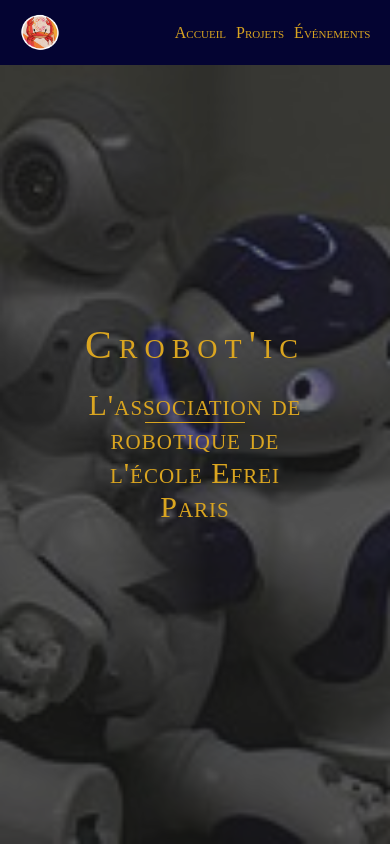
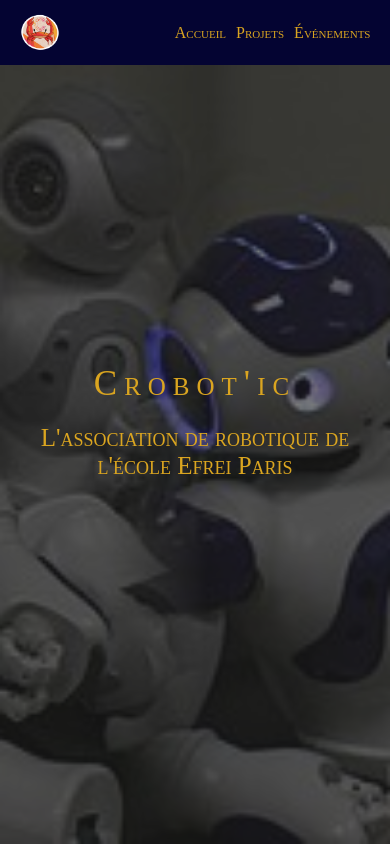
Before and after one commit to Crobot-ic/WebSite, a React (Vite) app in the folder Web/: page / in a window 390 px wide. Shown: the top 844 px of the page. Built offline with nearby package versions, Linux system fonts and the light colour scheme.

Commit message:
Home page - Responsive

```diff
--- a/Web/src/components/Home/MainPage.jsx
+++ b/Web/src/components/Home/MainPage.jsx
@@ -9,7 +9,6 @@
                 </div>
                 <h3 className="main-page-info-slogan">L'association de robotique de l'école Efrei Paris</h3>
             </div>
-            <div className="main-page-sep"></div>
         </section>
     )
 }
--- a/Web/src/styles/css/index.css
+++ b/Web/src/styles/css/index.css
@@ -340,27 +340,21 @@
   text-align: center;
 }
 .main-page-info-title-content {
-  font-size: 40px;
+  font-size: 35px;
   font-weight: 500;
   letter-spacing: 7px;
 }
 .main-page-info-slogan {
-  font-size: 30px;
+  width: 85vw;
+  font-size: 25px;
   font-weight: 500;
-  letter-spacing: 1px;
   opacity: 0;
   animation: apparitionTitle 0.8s ease-in 0.5s forwards;
 }
-.main-page-sep {
-  position: absolute;
-  top: 50%;
-  left: 50%;
-  transform: translate(-50%, -50%);
-  width: 0;
-  height: 1px;
-  z-index: 1000;
-  background-color: goldenrod;
-  animation: appScaleWidth 0.7s ease 0.2s forwards;
+@media all and (max-width: 750px) {
+  .main-page-info-slogan {
+    font-weight: normal;
+  }
 }
 
 @keyframes appScaleWidth {
--- a/Web/src/styles/sass/Layouts/MainPage.scss
+++ b/Web/src/styles/sass/Layouts/MainPage.scss
@@ -33,28 +33,23 @@
         &-title {
             @include titleApp;
             &-content {
-                font-size: 40px;
+                font-size: 35px;
                 font-weight: 500;
                 letter-spacing: 7px;
             }
         }
 
         &-slogan {
-            font-size: 30px;
+            width: 85vw;
+            font-size: 25px;
             font-weight: 500;
-            letter-spacing: 1px;
             opacity: 0;
             animation: apparitionTitle .8s ease-in .5s forwards;
+
+            @media all and (max-width: 750px) {
+                font-weight: normal;
+            }
         }
-    }
-
-    &-sep {
-        @include center-absol;
-        width: 0;
-        height: 1px;
-        z-index: 1000;
-        background-color: goldenrod;
-        animation: appScaleWidth .7s ease .2s forwards;
     }
 }
 
```
Also changed, not shown: 1 other file (tests, documents, lock files or other folders).
